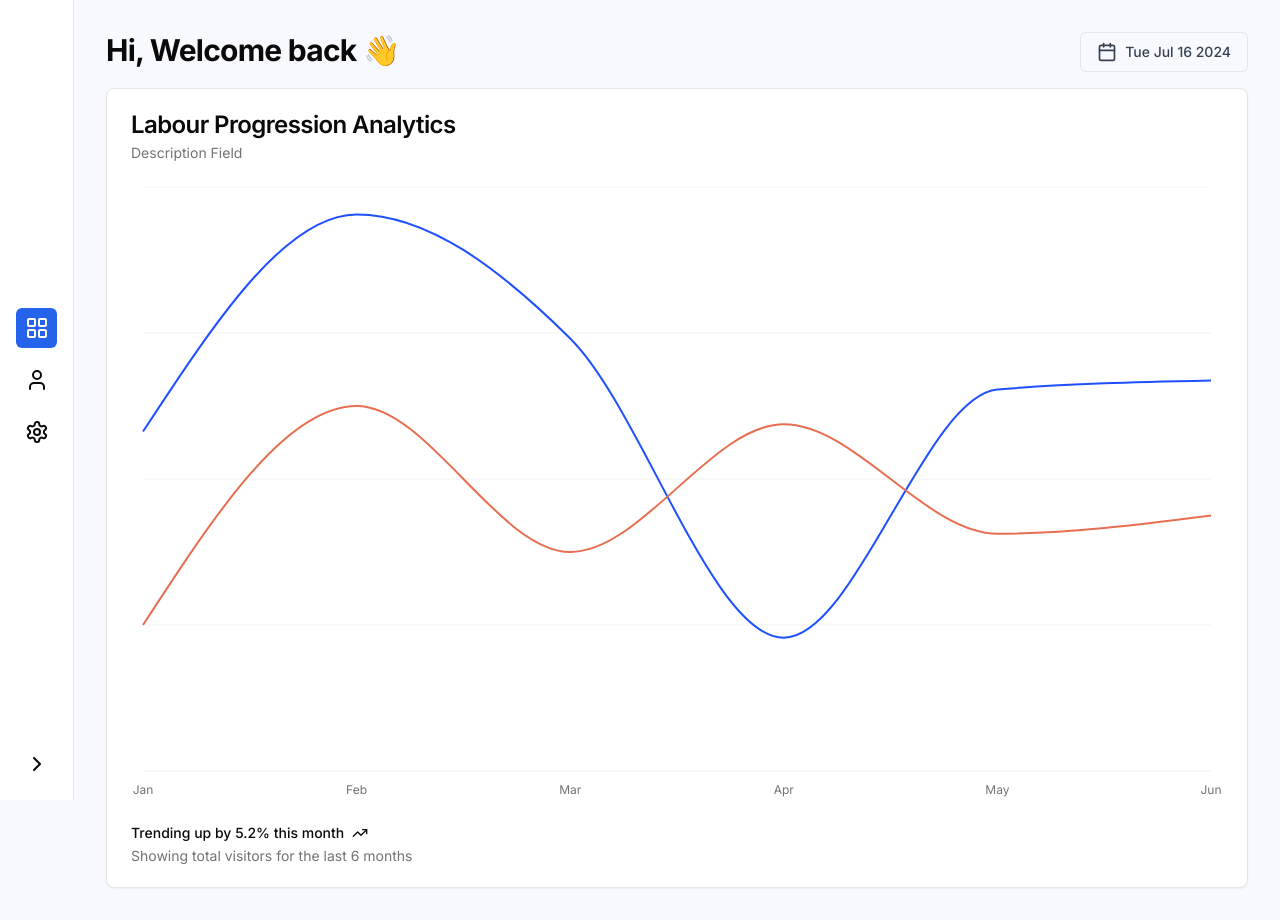
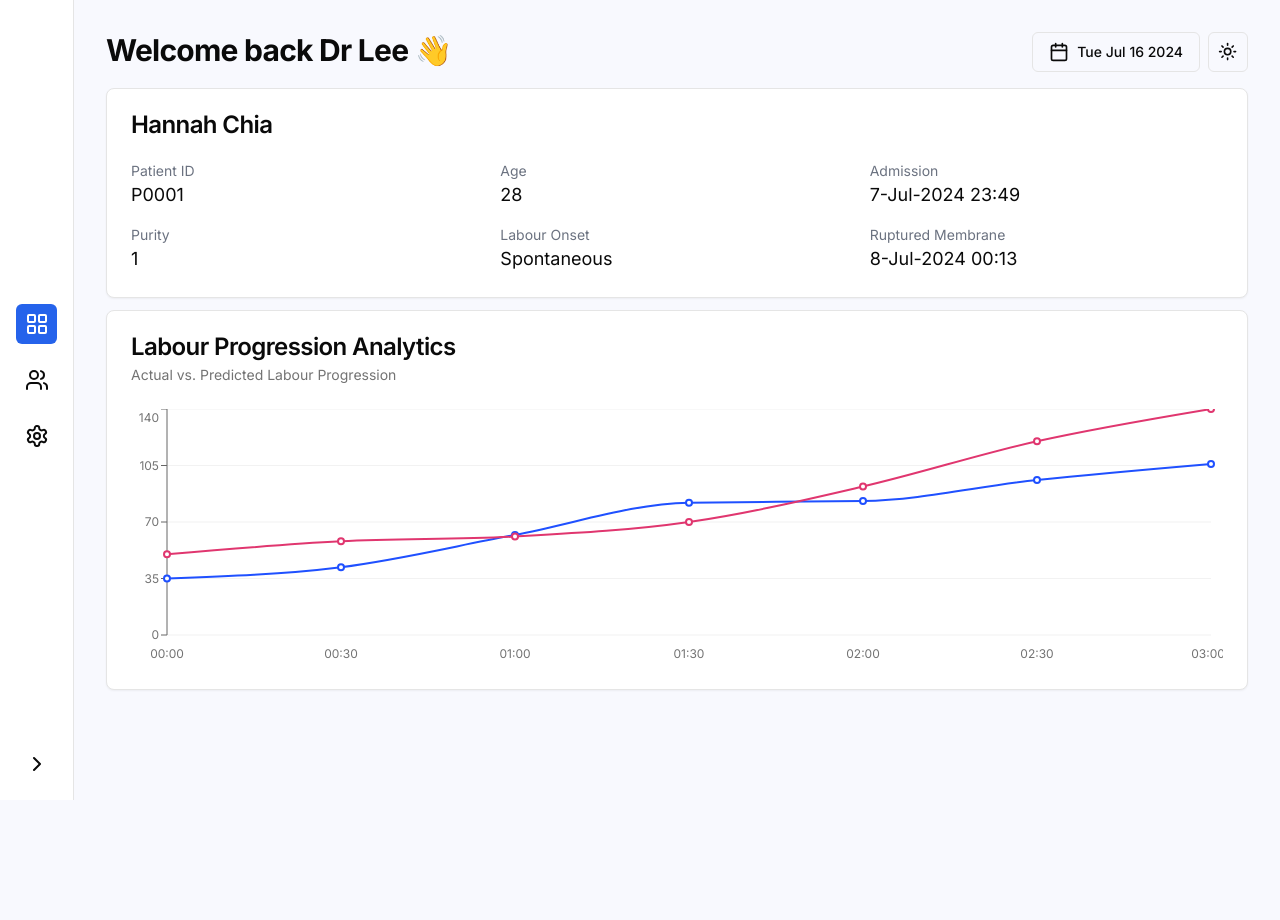
Before and after one commit to evanyan13/fetu, a Next.js app in the folder frontend/: page / in a window 1280 px wide. After the commit the page ends 800 px from the top, so only its background shows below. Built offline with nearby package versions, Linux system fonts and the light colour scheme.

Commit message:
Build patient card and lp chart

```diff
--- a/frontend/app/layout.tsx
+++ b/frontend/app/layout.tsx
@@ -3,8 +3,8 @@ import { Inter as FontSans } from "next/font/google";
 
 import "@/styles/globals.css";
 import { cn } from "@/lib/utils"
-import DashboardLayout from "./dashboard/layout";
-import DashboardSidebar from "../components/DashboardSidebar";
+import DashboardSidebar from "../components/dashboard/DashboardSidebar";
+import { ThemeProvider } from "@/components/dashboard/ThemeProvider";
 
 const fontSans = FontSans({
   subsets: ["latin"],
@@ -28,10 +28,17 @@ export default function RootLayout({
         fontSans.variable,
       )}
       >
+        <ThemeProvider
+          attribute="class"
+          defaultTheme="system"
+          enableSystem
+          disableTransitionOnChange
+        >
           <DashboardSidebar />
           <main className="w-full h-full">
             {children}
           </main>
+        </ThemeProvider>
       </body>
     </html>
   );
--- a/frontend/app/page.tsx
+++ b/frontend/app/page.tsx
@@ -1,7 +1,9 @@
 import { Button } from '@/components/ui/button';
 import { Calendar } from 'lucide-react';
 import { getToday } from '@/lib/utils';
-import { LabourProgressChart } from '@/components/LabourProgressChart';
+import { LabourProgressChart } from '@/components/dashboard/LabourProgressChart';
+import { ModeToggle } from '@/components/dashboard/ModeToggle';
+import PatientDetailsCard from '@/components/dashboard/PatientDetailsCard';
 
 export default function Home() {
   const today = getToday();
@@ -11,16 +13,22 @@ export default function Home() {
       <div className="flex-1 space-y-4 p-4 pt-6 md:p-8">
         <div id="top-bar" className="flex w-full justify-between">
           <h2 className="text-3xl font-bold tracking-tight">
-              Hi, Welcome back 👋
+            Welcome back Dr Lee 👋
           </h2>
-          <Button variant="outline" className="gap-2 text-gray-700">
-            <Calendar size={20} />
-            { today }
-          </Button>
+          <div className='flex flex-row gap-2'>
+            <Button variant="outline" className="gap-2">
+              <Calendar size={20} />
+              {today}
+            </Button>
+            <ModeToggle />
+          </div>
         </div>
-        <div id="labour-progression-chart">
+
+        <div id="dashboard-content" className='grid gap-3'>
+          <PatientDetailsCard />
           <LabourProgressChart />
         </div>
+
       </div>
     </main>
   );
--- a/frontend/components/DashboardSidebar.tsx
+++ b/frontend/components/dashboard/DashboardSidebar.tsx
@@ -2,7 +2,7 @@
 
 import Link from 'next/link'
 import { useState, useMemo } from 'react'
-import { LayoutGrid, User, Settings, ChevronLeft, ChevronRight } from 'lucide-react'
+import { LayoutGrid, Users, Settings, ChevronLeft, ChevronRight } from 'lucide-react'
 import { DashboardSidebarItem } from '@/types'
 import { usePathname, useRouter } from 'next/navigation'
 
@@ -21,9 +21,9 @@ const DashboardSidebar = () => {
       icon: <LayoutGrid />
     },
     {
-      title: "User",
-      href: "/user",
-      icon: <User />,
+      title: "Patients",
+      href: "/patients",
+      icon: <Users />,
     },
     {
       title: "Setting",
@@ -45,7 +45,7 @@ const DashboardSidebar = () => {
 
   return (
     <div className={`flex flex-col border-r min-h-screen bg-[hsl(var(--card))] p-4 transition-width duration-300 ${isOpen ? 'w-[210px] min-w-[210px]' : 'w-[74px] min-w-[74px]'}`}>
-      <div className='flex flex-grow flex-col gap-3 justify-center'>
+      <div className='flex flex-grow flex-col gap-4 justify-center'>
         {menuList.map((item, index) => (
           <MenuItem key={index} item={item} />
         ))}
--- a/frontend/components/LabourProgressChart.tsx
+++ b/frontend/components/dashboard/LabourProgressChart.tsx
@@ -1,7 +1,6 @@
 "use client"
 
-import { TrendingUp } from "lucide-react"
-import { CartesianGrid, Line, LineChart, XAxis } from "recharts"
+import { CartesianGrid, Line, LineChart, XAxis, YAxis } from "recharts"
 
 import {
   Card,
@@ -11,6 +10,7 @@ import {
   CardHeader,
   CardTitle,
 } from "@/components/ui/card"
+
 import {
   ChartConfig,
   ChartContainer,
@@ -19,12 +19,13 @@ import {
 } from "@/components/ui/chart"
 
 const chartData = [
-  { month: "January", desktop: 186, mobile: 80 },
-  { month: "February", desktop: 305, mobile: 200 },
-  { month: "March", desktop: 237, mobile: 120 },
-  { month: "April", desktop: 73, mobile: 190 },
-  { month: "May", desktop: 209, mobile: 130 },
-  { month: "June", desktop: 214, mobile: 140 },
+  { time: "00:00", actual: 35, predicted: 50 },
+  { time: "00:30", actual: 42, predicted: 58 },
+  { time: "01:00", actual: 62, predicted: 61 },
+  { time: "01:30", actual: 82, predicted: 70 },
+  { time: "02:00", actual: 83, predicted: 92 },
+  { time: "02:30", actual: 96, predicted: 120 },
+  { time: "03:00", actual: 106, predicted: 140 },
 ]
 
 const chartConfig = {
@@ -43,56 +44,46 @@ export function LabourProgressChart() {
     <Card>
       <CardHeader>
         <CardTitle>Labour Progression Analytics</CardTitle>
-        <CardDescription>Description Field</CardDescription>
+        <CardDescription>Actual vs. Predicted Labour Progression</CardDescription>
       </CardHeader>
-      <CardContent>
-        <ChartContainer config={chartConfig}>
+
+      <CardContent className="pl-0">
+        <ChartContainer config={chartConfig} className="w-full h-64">
           <LineChart
             accessibilityLayer
             data={chartData}
             margin={{
-              left: 12,
+              // left: 12,
               right: 12,
             }}
           >
             <CartesianGrid vertical={false} />
             <XAxis
-              dataKey="month"
+              dataKey="time"
               tickLine={false}
               axisLine={false}
               tickMargin={8}
-              tickFormatter={(value) => value.slice(0, 3)}
+            // tickFormatter={(value) => value.slice(0, 3)}
             />
+            <YAxis />
             <ChartTooltip cursor={false} content={<ChartTooltipContent />} />
             <Line
-              dataKey="desktop"
+              dataKey="actual"
               type="monotone"
               stroke="var(--color-desktop)"
               strokeWidth={2}
-              dot={false}
+              dot={true}
             />
             <Line
-              dataKey="mobile"
+              dataKey="predicted"
               type="monotone"
               stroke="var(--color-mobile)"
               strokeWidth={2}
-              dot={false}
+              dot={true}
             />
           </LineChart>
         </ChartContainer>
       </CardContent>
-      <CardFooter>
-        <div className="flex w-full items-start gap-2 text-sm">
-          <div className="grid gap-2">
-            <div className="flex items-center gap-2 font-medium leading-none">
-              Trending up by 5.2% this month <TrendingUp className="h-4 w-4" />
-            </div>
-            <div className="flex items-center gap-2 leading-none text-muted-foreground">
-              Showing total visitors for the last 6 months
-            </div>
-          </div>
-        </div>
-      </CardFooter>
     </Card>
   )
 }
--- /dev/null
+++ b/frontend/components/dashboard/ModeToggle.tsx
@@ -0,0 +1,23 @@
+"use client"
+
+import * as React from "react"
+import { Moon, Sun } from "lucide-react"
+import { useTheme } from "next-themes"
+
+import { Button } from "@/components/ui/button"
+
+export function ModeToggle() {
+  const { theme, setTheme } = useTheme()
+
+  const toggleTheme = () => {
+    setTheme(theme === "light" ? "dark" : "light")
+  }
+
+  return (
+    <Button variant="outline" size="icon" onClick={toggleTheme}>
+      <Sun className="h-[1.2rem] w-[1.2rem] rotate-0 scale-100 transition-all duration-500 dark:-rotate-90 dark:scale-0" />
+      <Moon className="absolute h-[1.2rem] w-[1.2rem] rotate-90 scale-0 transition-all duration-500 dark:rotate-0 dark:scale-100" />
+      <span className="sr-only">Toggle theme</span>
+    </Button>
+  )
+}
--- /dev/null
+++ b/frontend/components/dashboard/PatientDetailsCard.tsx
@@ -0,0 +1,50 @@
+import {
+    Card,
+    CardContent,
+    CardDescription,
+    CardFooter,
+    CardHeader,
+    CardTitle,
+} from "@/components/ui/card"
+
+const PatientDetailsCard = () => {
+    return (
+        <Card>
+            <CardHeader>
+                <CardTitle>
+                    Hannah Chia
+                </CardTitle>
+            </CardHeader>
+            <CardContent>
+                <div className="grid grid-cols-2 md:grid-cols-3 gap-4">
+                        <div>
+                            <div className="text-gray-500 text-sm">Patient ID</div>
+                            <div className="text-lg">P0001</div>
+                        </div>
+                        <div>
+                            <div className="text-gray-500 text-sm">Age</div>
+                            <div className="text-lg">28</div>
+                        </div>
+                        <div>
+                            <div className="text-gray-500 text-sm">Admission</div>
+                            <div className="text-lg">7-Jul-2024 23:49</div>
+                        </div>
+                        <div>
+                            <div className="text-gray-500 text-sm">Purity</div>
+                            <div className="text-lg">1</div>
+                        </div>
+                        <div>
+                            <div className="text-gray-500 text-sm">Labour Onset</div>
+                            <div className="text-lg">Spontaneous</div>
+                        </div>
+                        <div>
+                            <div className="text-gray-500 text-sm">Ruptured Membrane</div>
+                            <div className="text-lg">8-Jul-2024 00:13</div>
+                        </div>
+                    </div>
+            </CardContent>
+        </Card>
+    )
+}
+
+export default PatientDetailsCard
--- /dev/null
+++ b/frontend/components/dashboard/ThemeProvider.tsx
@@ -0,0 +1,9 @@
+"use client"
+
+import * as React from "react"
+import { ThemeProvider as NextThemesProvider } from "next-themes"
+import { type ThemeProviderProps } from "next-themes/dist/types"
+
+export function ThemeProvider({ children, ...props }: ThemeProviderProps) {
+  return <NextThemesProvider {...props}>{children}</NextThemesProvider>
+}
--- a/frontend/package.json
+++ b/frontend/package.json
@@ -19,6 +19,7 @@
     "easymde": "^2.18.0",
     "lucide-react": "^0.400.0",
     "next": "14.2.4",
+    "next-themes": "^0.3.0",
     "prisma": "^5.16.1",
     "react": "^18",
     "react-dom": "^18",
--- a/frontend/styles/globals.css
+++ b/frontend/styles/globals.css
@@ -125,7 +125,7 @@
        --radius: 0.5rem;
 
        --chart-1: 227, 100%, 56.1%;
-       --chart-2: 12 76% 61%;
+       --chart-2: 340, 73.3%, 54.5%;
        --chart-3: 197 37% 24%;
        --chart-4: 43 74% 66%;
        --chart-5: 27 87% 67%;
```
Also changed, not shown: 1 other file (tests, documents, lock files or other folders). Lines whose indentation alone changed are shown as unchanged.
